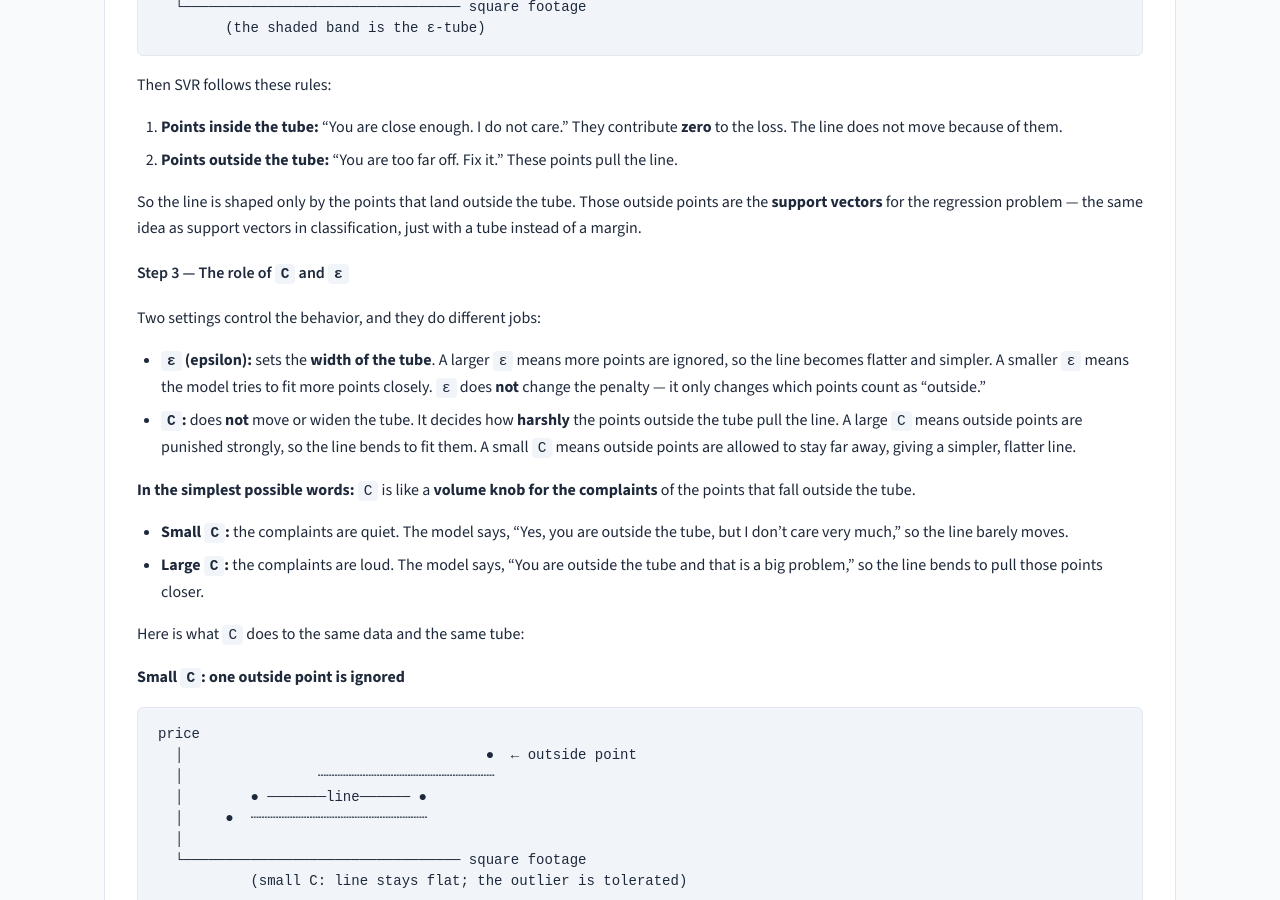
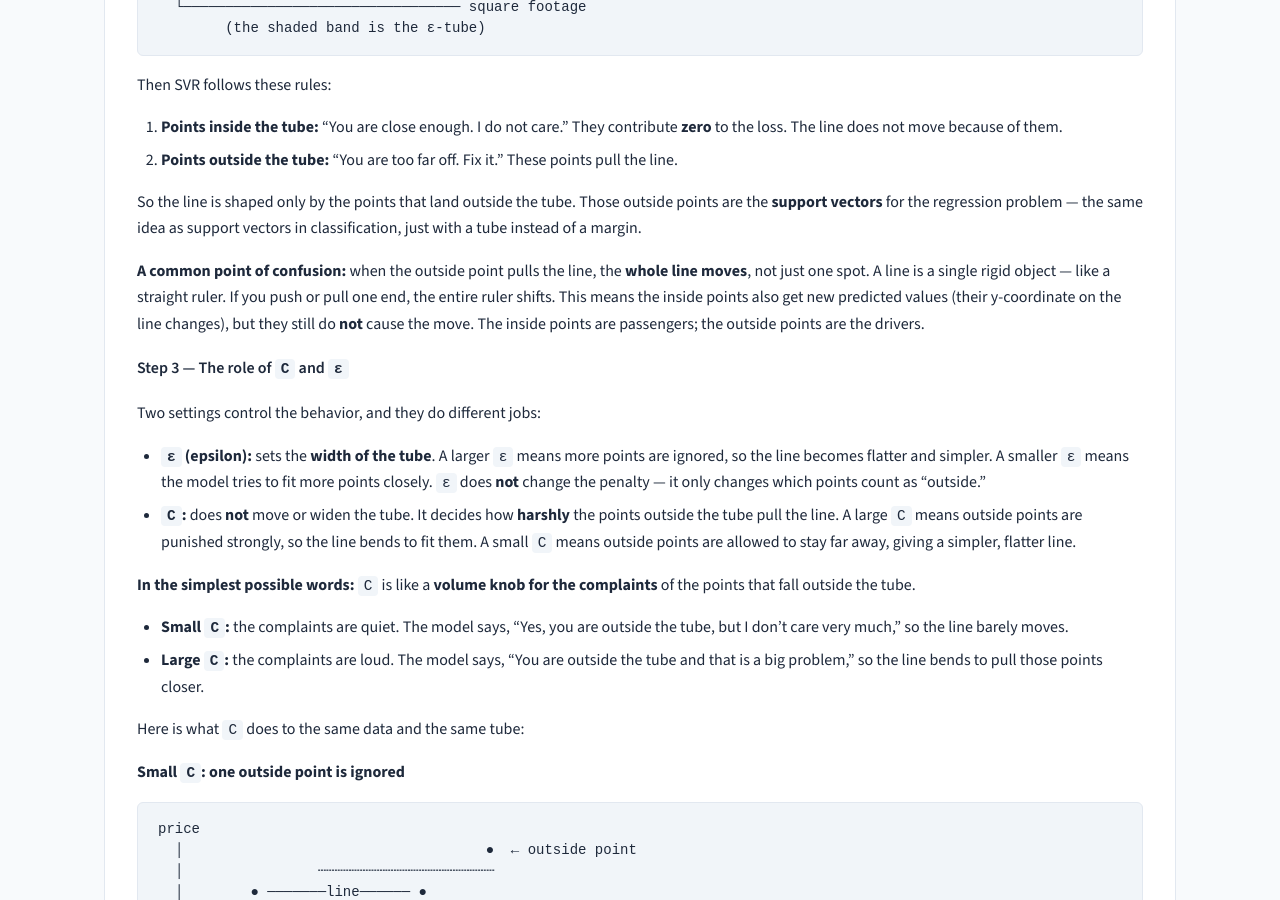
Before and after one commit to rilov/handbook, a Jekyll site: the page built from _topics/SVM Part 1 - Hyperplanes and Linear Classification.md, in a window 1280 px wide and 900 px high, scrolled down 2978 px. Built offline with Jekyll 4.4.1, drawn with Linux system fonts in a browser that asks for light colours; our own code applies the rules of GitHub Pages for plain Markdown files.

Commit message:
Clarify that the whole SVR line moves, but inside points are passengers

```diff
--- a/_topics/SVM Part 1 - Hyperplanes and Linear Classification.md
+++ b/_topics/SVM Part 1 - Hyperplanes and Linear Classification.md
@@ -141,6 +141,8 @@ Then SVR follows these rules:
 2. **Points outside the tube:** “You are too far off. Fix it.” These points pull the line.
 
 So the line is shaped only by the points that land outside the tube. Those outside points are the **support vectors** for the regression problem — the same idea as support vectors in classification, just with a tube instead of a margin.
+
+**A common point of confusion:** when the outside point pulls the line, the **whole line moves**, not just one spot. A line is a single rigid object — like a straight ruler. If you push or pull one end, the entire ruler shifts. This means the inside points also get new predicted values (their y-coordinate on the line changes), but they still do **not** cause the move. The inside points are passengers; the outside points are the drivers.
 
 #### Step 3 — The role of `C` and `ε`
 
```
